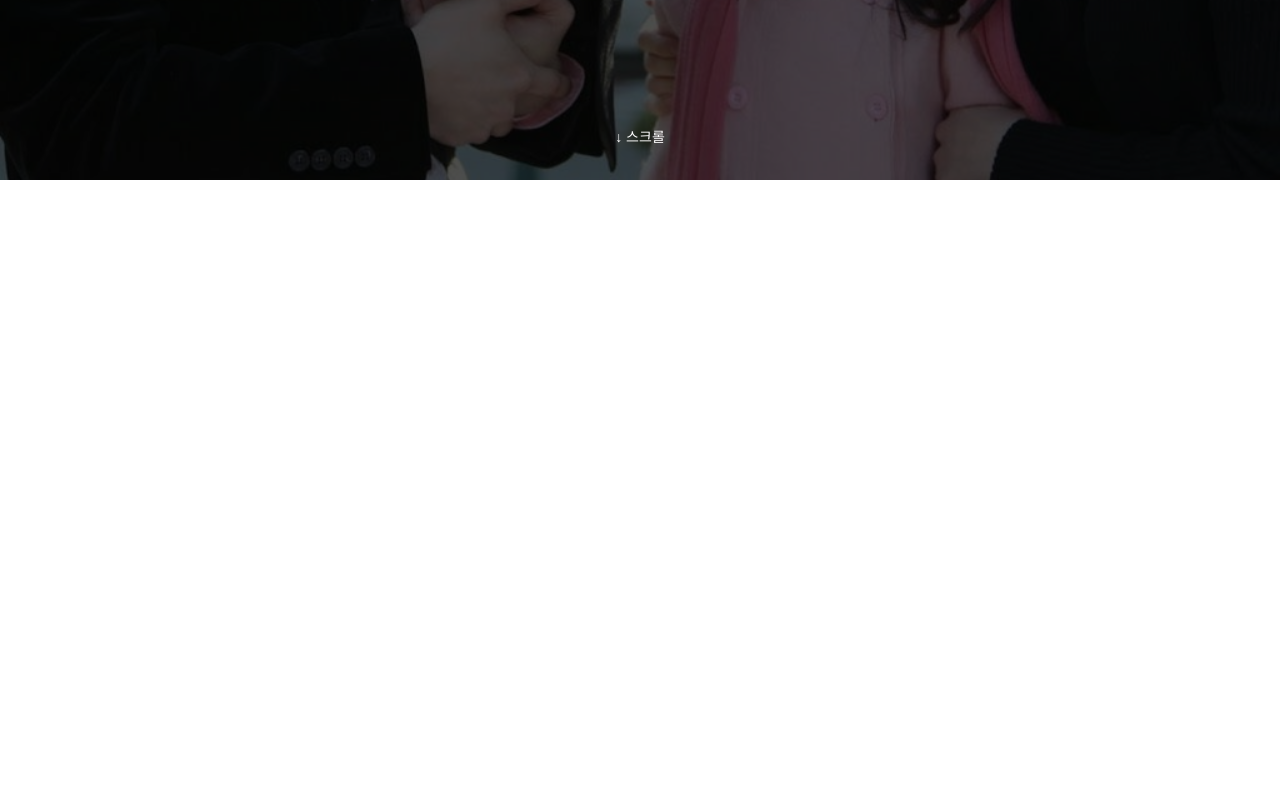
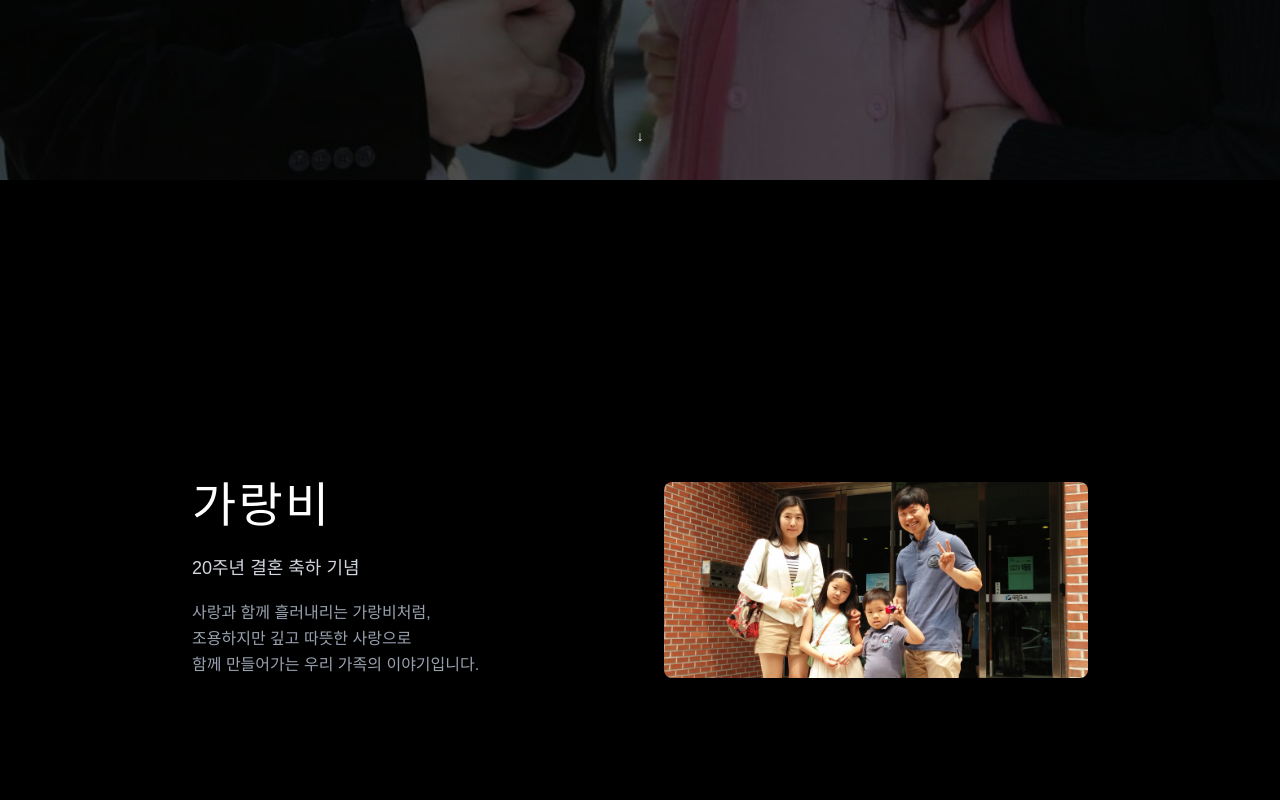
Before and after one commit to cw5444/garangbi, a Next.js app: page / in a window 1280 px wide. Shown: the part 620-1420 px from the top of the page. Before the commit the page ends 800 px from the top, so only its background shows below. Built offline with nearby package versions, Linux system fonts and the light colour scheme.

Commit message:
feat: 메인 섹션과 축하 메시지 섹션 추가

```diff
--- a/app/page.tsx
+++ b/app/page.tsx
@@ -24,7 +24,9 @@ export default function Home() {
   }, []);
 
   return (
-    <div className="w-full min-h-screen bg-black flex items-center justify-center overflow-hidden relative">
+    <div className="w-full bg-black">
+      {/* ═══════════ 섹션 1: 축하 랜딩 ═══════════ */}
+      <section className="w-full h-screen flex items-center justify-center overflow-hidden relative">
         {/* 배경 이미지 */}
         <div className="absolute inset-0">
           <Image
@@ -54,25 +56,19 @@ export default function Home() {
 
         {/* 콘텐츠 */}
         <div className="relative z-10 text-center px-4">
-        {/* 타이틀 */}
           <h1 className="text-6xl md:text-8xl font-light tracking-widest text-white mb-8 animate-fade-in">
             가랑비
           </h1>
-
-        {/* 부제 */}
           <p className="text-lg md:text-2xl text-gray-300 font-light tracking-widest mb-4 animate-fade-in-delay">
             20주년 결혼 축하 기념
           </p>
-
-        {/* 축하 문구 */}
           <p className="text-sm md:text-base text-gray-400 font-light tracking-wider mb-16 animate-fade-in-delay">
             사랑과 함께 흘러내리는 가랑비처럼
           </p>
 
-        {/* CTA 버튼 */}
           <button
             onClick={() => {
-            document.getElementById('main-content')?.scrollIntoView({ behavior: 'smooth' });
+              document.getElementById('main-section')?.scrollIntoView({ behavior: 'smooth' });
             }}
             className="px-8 py-3 border border-white text-white hover:bg-white hover:text-black transition-all duration-300 tracking-widest text-sm"
           >
@@ -80,17 +76,72 @@ export default function Home() {
           </button>
         </div>
 
+        {/* 스크롤 유도 */}
+        <div className="absolute bottom-8 left-1/2 transform -translate-x-1/2 z-10">
+          <div className="animate-bounce text-white text-sm">↓</div>
+        </div>
+      </section>
+
+      {/* ═══════════ 섹션 2: 메인 메시지 ═══════════ */}
+      <section id="main-section" className="w-full min-h-screen flex items-center justify-center py-20 px-4">
+        <div className="max-w-4xl w-full">
+          {/* 왼쪽: 텍스트 */}
+          <div className="grid grid-cols-1 md:grid-cols-2 gap-8 md:gap-12 items-center">
+            <div className="text-white order-2 md:order-1">
+              <h2 className="text-4xl md:text-5xl font-light tracking-wider mb-6">
+                가랑비
+              </h2>
+              <p className="text-gray-300 text-lg leading-relaxed mb-4">
+                20주년 결혼 축하 기념
+              </p>
+              <p className="text-gray-400 text-base leading-relaxed">
+                사랑과 함께 흘러내리는 가랑비처럼,
+                <br />
+                조용하지만 깊고 따뜻한 사랑으로
+                <br />
+                함께 만들어가는 우리 가족의 이야기입니다.
+              </p>
+            </div>
+
+            {/* 오른쪽: 사진 */}
+            <div className="relative h-96 md:h-full order-1 md:order-2 rounded-lg overflow-hidden">
+              <Image
+                src="/image/family-main.jpg"
+                alt="가족 기념사진"
+                fill
+                className="object-cover"
+              />
+            </div>
+          </div>
+        </div>
+      </section>
+
+      {/* ═══════════ 섹션 3: 축하 메시지 ═══════════ */}
+      <section className="w-full min-h-screen flex items-center justify-center py-20 px-4 bg-gray-900">
+        <div className="max-w-2xl w-full text-center">
+          <h2 className="text-4xl md:text-5xl font-light tracking-wider text-white mb-16">
+            축하의 말씀
+          </h2>
+
+          {/* 메시지 카드 */}
+          <div className="bg-white rounded-2xl p-12 shadow-2xl">
+            <Image
+              src="/image/message.jpg"
+              alt="축하 메시지"
+              width={500}
+              height={600}
+              className="w-full h-auto rounded-lg"
+            />
+          </div>
+        </div>
+      </section>
+
       {/* 배경 음악 */}
       <audio ref={audioRef} loop>
         <source src="/audio/HOLY PERFECT STORM-거룩한 폭풍 - LEVISTANCE.mp3" type="audio/mpeg" />
       </audio>
 
-      {/* 스크롤 유도 */}
-      <div className="absolute bottom-8 left-1/2 transform -translate-x-1/2 z-10">
-        <div className="animate-bounce text-white text-sm">↓ 스크롤</div>
-      </div>
-
-      {/* CSS 애니메이션 */}
+      {/* 스타일 */}
       <style jsx>{`
         @keyframes confetti-fall {
           to {
@@ -98,7 +149,6 @@ export default function Home() {
             opacity: 0;
           }
         }
-
         .animate-confetti {
           animation: confetti-fall 3s linear forwards;
         }
```
Also changed, not shown: public/image/family-main.jpg (added), public/image/message.jpg (added). Lines whose indentation alone changed are shown as unchanged.
